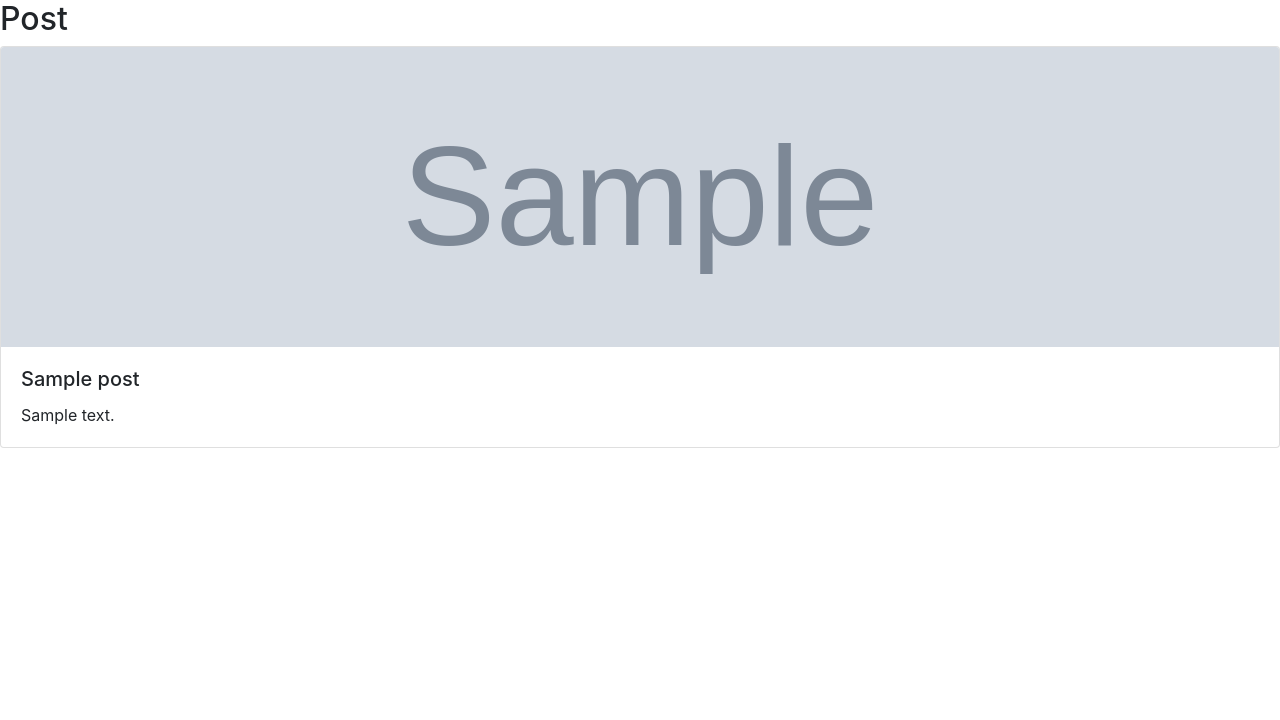
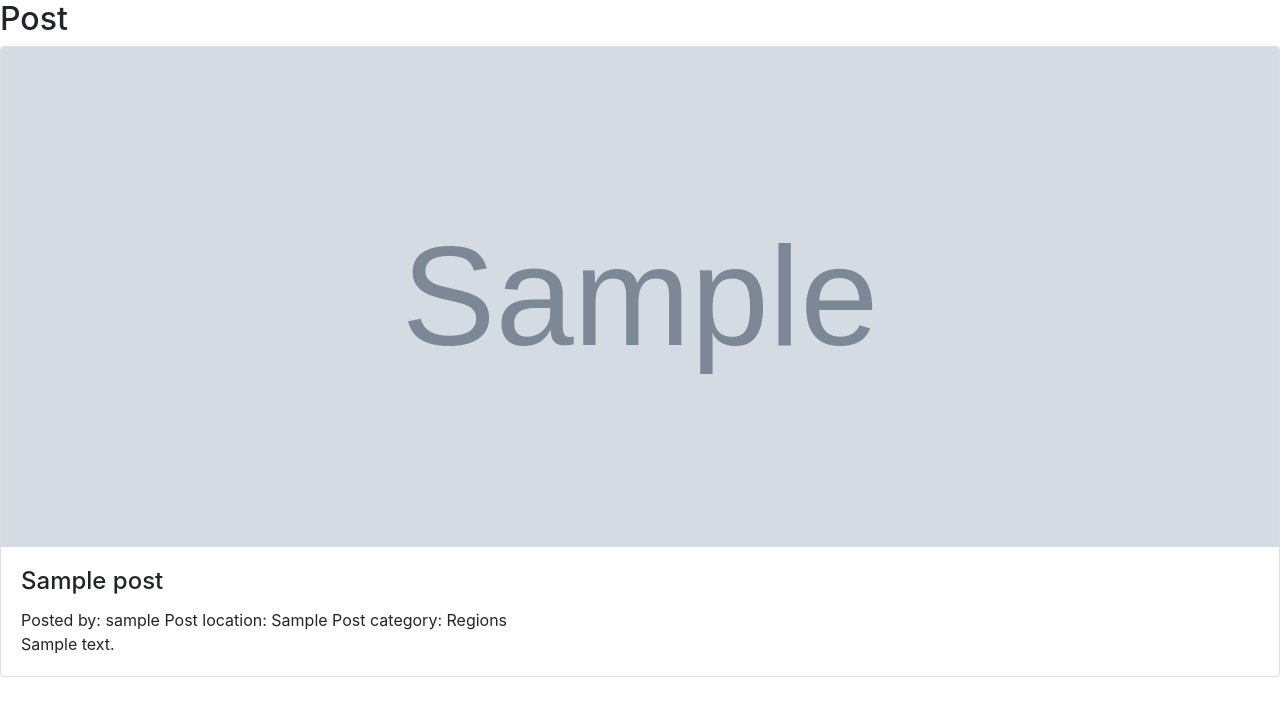
Before and after one commit to rumman153/TravelMamaNew, a Django app: page /post/ in a window 1280 px wide. Shown: the part 80-800 px from the top of the page. Run offline with Django 3.2, Linux system fonts and the light colour scheme; tables that the repository leaves empty hold one stand-in row (values such as "Sample post"); grey boxes marked "Sample" are stand-in pictures; some libraries are stand-ins or nearby versions.

Commit message:
admin
data and post update

```diff
--- a/templates/PostManagement/PostList.html
+++ b/templates/PostManagement/PostList.html
@@ -61,9 +61,12 @@
 {#            </td>#}
 {#        </tr>#}
 
-  <img class="card-img-top" src="{{ p.Post_image.url }}" alt="Card image cap" width="720"height="300">
+  <img class="card-img-top" src="{{ p.Post_image.url }}" alt="Card image cap" width="800"height="500">
   <div class="card-body">
-    <h5 class="card-title">{{ p.Post_title }}</h5>
+    <h4 class="card-title">{{ p.Post_title }}</h4>
+    Posted by: <h7 class="card-title">{{p.User.username}}</h7>
+      Post location: <h7 class="card-title">{{ p.Post_location}}</h7>
+    Post category: <h7 class="card-title"> {{ p.Post_catagory}}</h7>
     <p class="card-text">   {{ p.Post_description}}</p>
 
   </div>
```
Also changed, not shown: media/120283081_1410545389134464_1795641501451178682_o.jpg (added), media/120328129_2629193917344752_1478163878052561866_n.jpg (added), media/120411743_169161981490615_8376141231078203300_n.jpg (added), media/images/Admin_profile/116795449_1465852623603233_6674205002239489231_o.jpg (added), media/images/Admin_profile/118646845_2792234600999914_1432682289173910090_o.jpg (added), media/images/Admin_profile/120411743_169161981490615_8376141231078203300_n.jpg (added), media/images/Admin_profile/20200830073016_IMG_9369-02.jpeg (added), media/images/Admin_profile/37928452_2132190150387550_8241996482442428416_o.jpg (added), media/images/Admin_profile/71712617_979870245679240_572806095911780352_n.jpg (added), media/images/Admin_profile/86211143_2514012855521542_6271805652742438912_o.jpg (added), media/images/Visitor_profile/20200830073016_IMG_9369-02.jpeg (added), media/images/Visitor_profile/37928452_2132190150387550_8241996482442428416_o.jpg (added).
